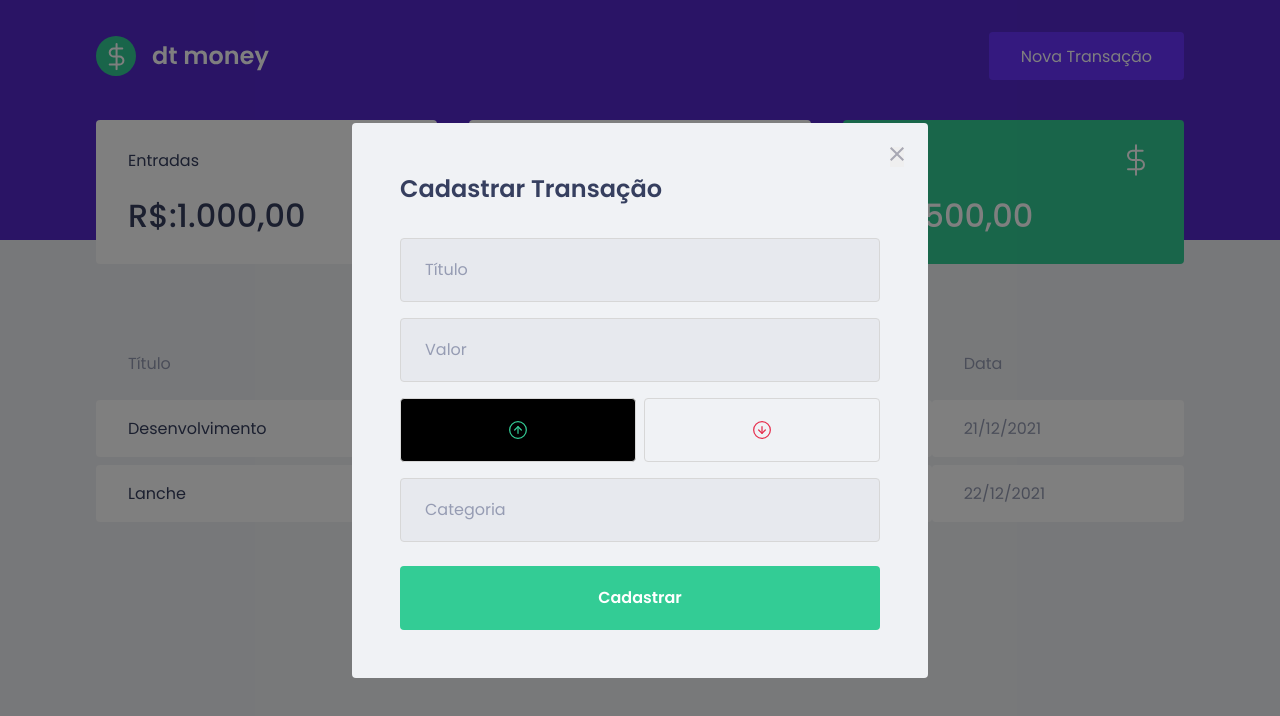
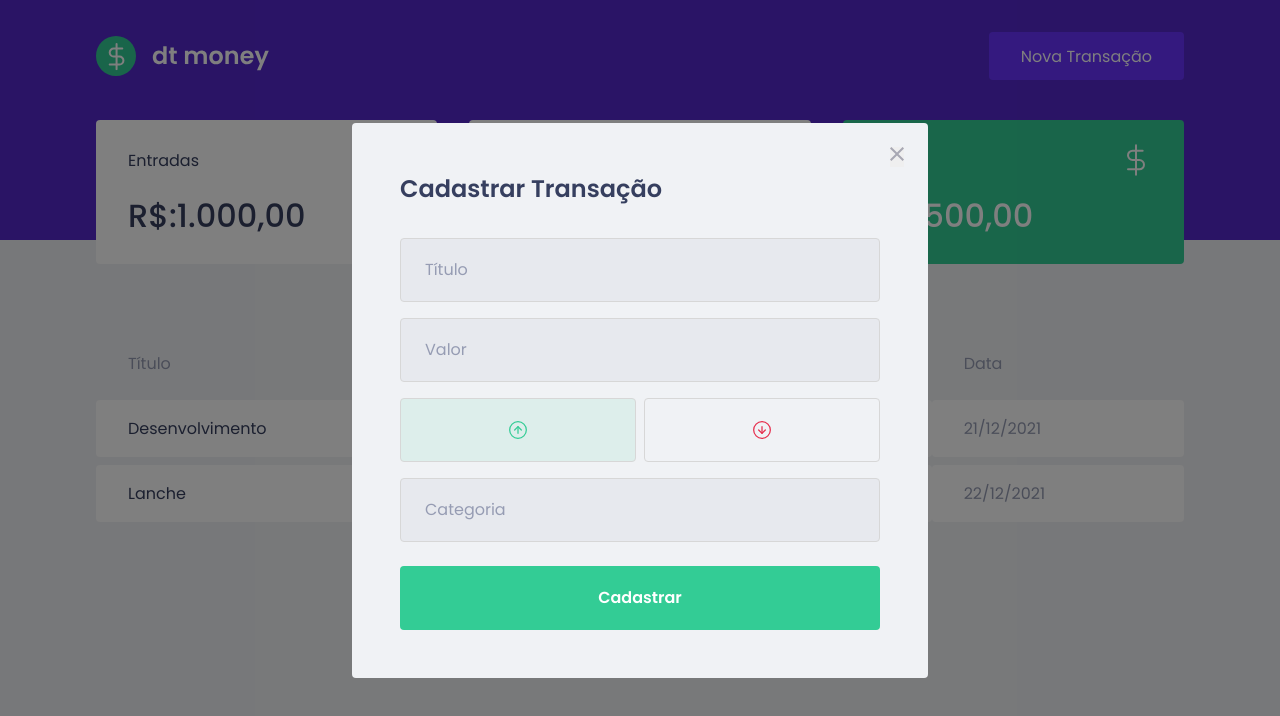
Before and after one commit to PhilipeAnderson/bootcampProjects, a React (Create React App) app in the folder rocketseat/react/dtmoney/: page / in a window 1280 px wide. Both pictures are taken after a click on the button "Nova Transação". Shown: the top 716 px of the page. Built offline with nearby package versions, Linux system fonts and the light colour scheme; no server answers; what miragejs would draw is missing.

Commit message:
refactored the modal form

```diff
--- a/rocketseat/react/dtmoney/src/components/NewTransactionModal/index.tsx
+++ b/rocketseat/react/dtmoney/src/components/NewTransactionModal/index.tsx
@@ -47,6 +47,7 @@ export function NewTransactionModal({ isOpen, onRequestClose }:NewTransactionMod
             type="button"
             onClick={ () => setType('deposit') }
             isActive={ type === 'deposit' }
+            activeColor="green"
             >
             <img src={ incomeImg } alt="Entradas" />
           </RadioBox>
@@ -55,6 +56,7 @@ export function NewTransactionModal({ isOpen, onRequestClose }:NewTransactionMod
             type="button"
             onClick={ () => setType('withdraw') }
             isActive={ type === 'withdraw' }
+            activeColor="red"
           >
             <img src={ outcomeImg } alt="Saidas" />
           </RadioBox>
--- a/rocketseat/react/dtmoney/src/components/NewTransactionModal/styles.ts
+++ b/rocketseat/react/dtmoney/src/components/NewTransactionModal/styles.ts
@@ -1,5 +1,5 @@
 import styled from 'styled-components';
-import { darken } from 'polished';
+import { darken, transparentize } from 'polished';
 
 export const Container = styled.form`
   h2{
@@ -56,6 +56,12 @@ export const TransactionTypeContainer = styled.div`
 
 interface RadioBoxProps{
   isActive: boolean;
+  activeColor: 'green' | 'red';
+}
+
+const colors = {
+  green: '#33cc95',
+  red: '#e52e4d'
 }
 
 export const RadioBox = styled.button<RadioBoxProps>`
@@ -63,7 +69,9 @@ export const RadioBox = styled.button<RadioBoxProps>`
     border: 1px solid #d7d7d7;
     border-radius: 0.25rem;
 
-    background: ${ (props) => props.isActive ? '#000' : 'transparent' };
+    background: ${ (props) => props.isActive
+      ? transparentize(0.9, colors[props.activeColor] )
+      : 'transparent' };
 
     display: flex;
     align-items: center;
```
